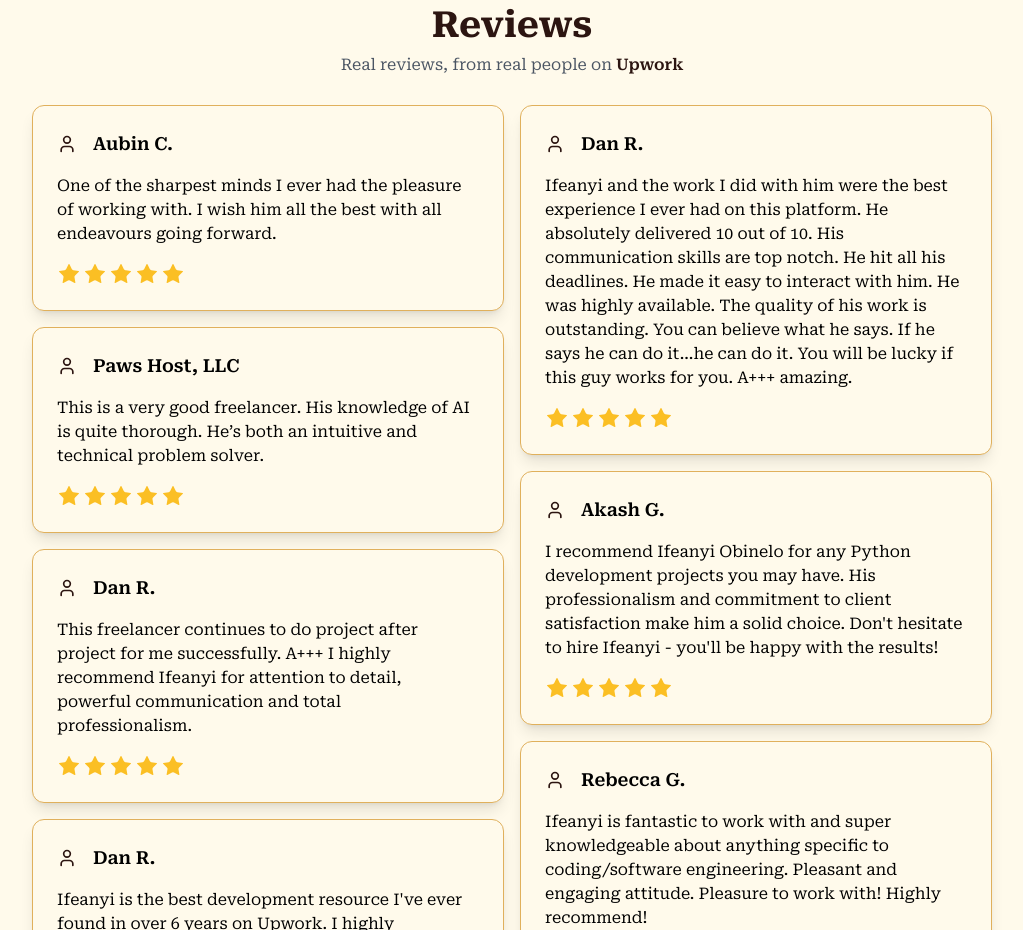
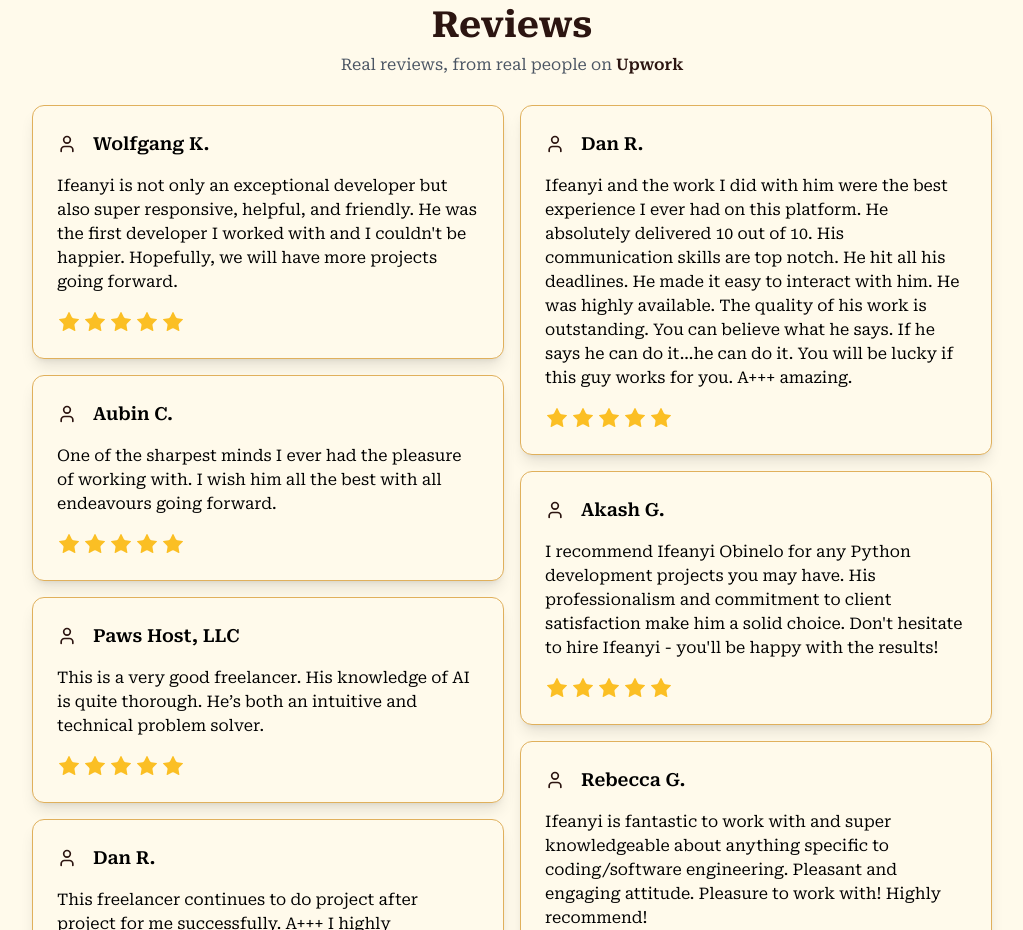
Before and after one commit to kz4killua/website, a Next.js app: page / in a window 1280 px wide. Shown: the part 4820-5750 px from the top of the page, without its empty margins (128-1151 px from the left). Built offline with nearby package versions, Linux system fonts and the light colour scheme.

Commit message:
Update reviews

```diff
--- a/src/components/reviews.tsx
+++ b/src/components/reviews.tsx
@@ -14,6 +14,11 @@ type Review = {
 
 
 const reviews: Review[] = [
+  {
+    name: "Wolfgang K.",
+    avatar: "",
+    content: "Ifeanyi is not only an exceptional developer but also super responsive, helpful, and friendly. He was the first developer I worked with and I couldn't be happier. Hopefully, we will have more projects going forward."
+  },
   {
     name: "Aubin C.",
     avatar: "",
```
